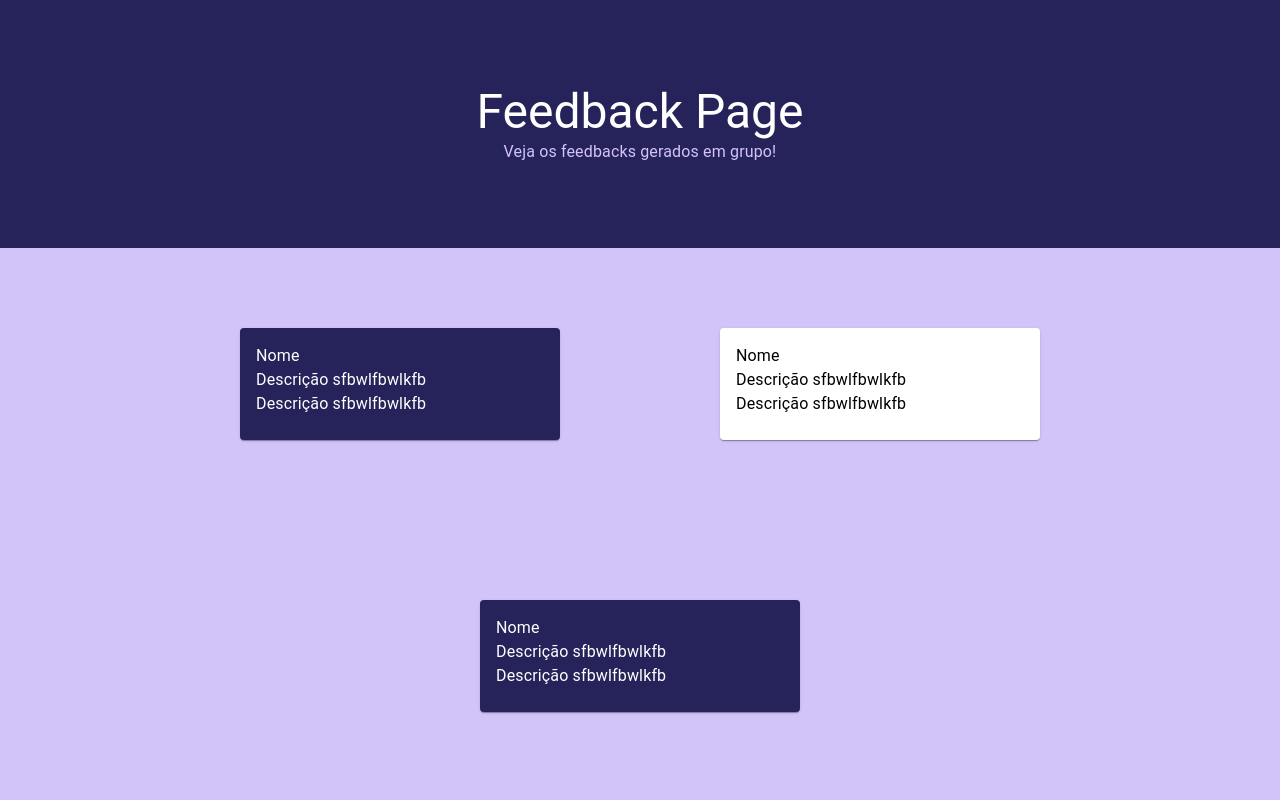
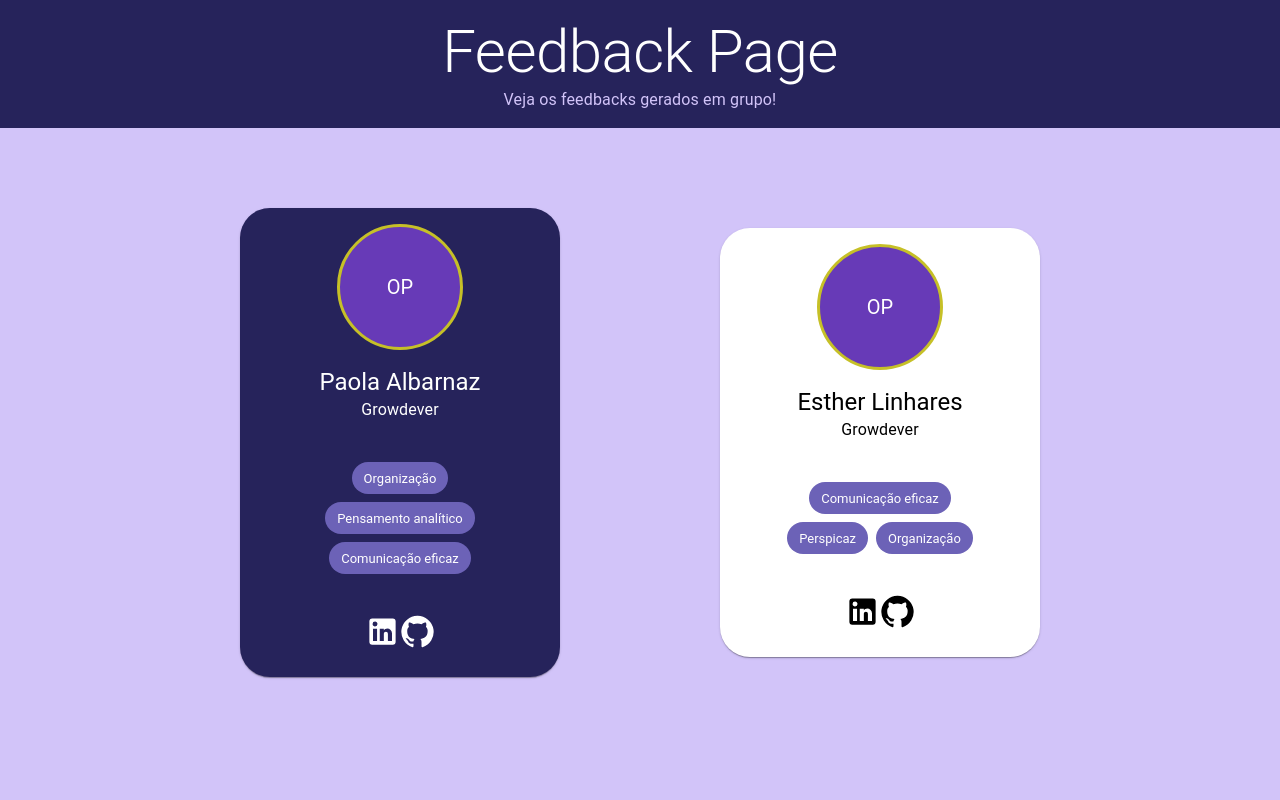
Before and after one commit to palbarnaz/feedback-page, a React (Create React App) app: page / in a window 1280 px wide. Shown: the top 800 px of the page. Built offline with nearby package versions, Linux system fonts and the light colour scheme.

Commit message:
adicionando campos no card e propriedades.

```diff
--- a/package.json
+++ b/package.json
@@ -5,6 +5,7 @@
     "dependencies": {
         "@emotion/react": "^11.11.0",
         "@emotion/styled": "^11.11.0",
+        "@mui/icons-material": "^5.11.16",
         "@mui/material": "^5.13.4",
         "@testing-library/jest-dom": "^5.16.5",
         "@testing-library/react": "^13.4.0",
--- a/src/components/CardPerson.tsx
+++ b/src/components/CardPerson.tsx
@@ -1,19 +1,38 @@
-import { Card, CardContent, Grid, Typography } from '@mui/material';
+import GitHubIcon from '@mui/icons-material/GitHub';
+import LinkedInIcon from '@mui/icons-material/LinkedIn';
+import { Avatar, Box, Card, CardContent, Chip, Container, Grid, IconButton, Stack, Typography } from '@mui/material';
+import { deepPurple } from '@mui/material/colors';
 import React from 'react';
 
 interface CardPersonProps {
-    backgroundColor: string;
-    color: string;
+    cardColor: string;
+    colorDescription: string;
+    title: string;
+    skills: string[];
 }
 
-const CardPerson: React.FC<CardPersonProps> = ({ backgroundColor, color }) => {
+const CardPerson: React.FC<CardPersonProps> = ({ cardColor, colorDescription, skills, title }) => {
     return (
-        <Grid item margin={10} xs={12} sm={6} md={3}>
-            <Card sx={{ backgroundColor, color }}>
+        <Grid textAlign="center" item margin={10} xs={12} sm={6} md={3}>
+            <Card sx={{ backgroundColor: cardColor, color: colorDescription, borderRadius: '30px' }}>
                 <CardContent>
-                    <Typography>Nome</Typography>
-                    <Typography>Descrição sfbwlfbwlkfb</Typography>
-                    <Typography>Descrição sfbwlfbwlkfb</Typography>
+                    <Stack justifyContent="center" direction="row">
+                        <Avatar sx={{ bgcolor: deepPurple[500], width: 120, height: 120, border: ' 3px solid #c6c027' }}>OP</Avatar>
+                    </Stack>
+                    <Typography marginTop={2} variant="h5">
+                        {title}
+                    </Typography>
+                    <Typography variant="body1">Growdever</Typography>
+                    <Box display="flex" margin={5} justifyContent="center" flexWrap="wrap" alignItems="center" gap={1}>
+                        {skills.map((item) => (
+                            <Chip key={item} sx={{ backgroundColor: '#6c62b7', color: 'white' }} label={item} />
+                        ))}
+                    </Box>
+                    <Box>
+                        <LinkedInIcon fontSize="large" />
+
+                        <GitHubIcon fontSize="large" />
+                    </Box>
                 </CardContent>
             </Card>
         </Grid>
--- a/src/components/TitleHeader.tsx
+++ b/src/components/TitleHeader.tsx
@@ -4,8 +4,8 @@ import React from 'react';
 
 const TitleHeader: React.FC = () => {
     return (
-        <Box textAlign="center">
-            <Typography variant="h3" sx={{ color: 'white' }}>
+        <Box textAlign="center" margin={2}>
+            <Typography variant="h2" sx={{ color: 'white' }}>
                 Feedback Page
             </Typography>
             <Typography sx={{ color: '#d2c4f9' }}>Veja os feedbacks gerados em grupo!</Typography>
--- a/src/pages/Home.tsx
+++ b/src/pages/Home.tsx
@@ -7,14 +7,30 @@ import TitleHeader from '../components/TitleHeader';
 const Home: React.FC = () => {
     return (
         <Grid container height="100vh">
-            <Grid item minHeight="30%" display="flex" alignItems="center" justifyContent="center" xs={12} sx={{ backgroundColor: '#26235b' }}>
+            <Grid item display="flex" alignItems="center" justifyContent="center" xs={12} sx={{ backgroundColor: '#26235b' }}>
                 <TitleHeader />
             </Grid>
             <Grid item sx={{ backgroundColor: '#d2c4f9' }} xs={12}>
                 <Grid container justifyContent="center" alignItems="center">
-                    <CardPerson backgroundColor="#26235b" color="white" />
-                    <CardPerson backgroundColor="white" color="black" />
-                    <CardPerson backgroundColor="#26235b" color="white" />
+                    <CardPerson
+                        cardColor="#26235b"
+                        colorDescription="white"
+                        skills={['Organização', 'Pensamento analítico', 'Comunicação eficaz']}
+                        title="Paola Albarnaz"
+                    />
+                    <CardPerson
+                        cardColor="white"
+                        colorDescription="black"
+                        skills={['Comunicação eficaz', 'Perspicaz', 'Organização']}
+                        title="Esther Linhares"
+                    />
+
+                    <CardPerson
+                        cardColor="#26235b"
+                        colorDescription="white"
+                        skills={['Comunicação eficaz', 'Trabalho em equipe', 'Dedicação']}
+                        title="Ana Chiamenti"
+                    />
                 </Grid>
             </Grid>
         </Grid>
```
Also changed, not shown: 1 other file (tests, documents, lock files or other folders).
